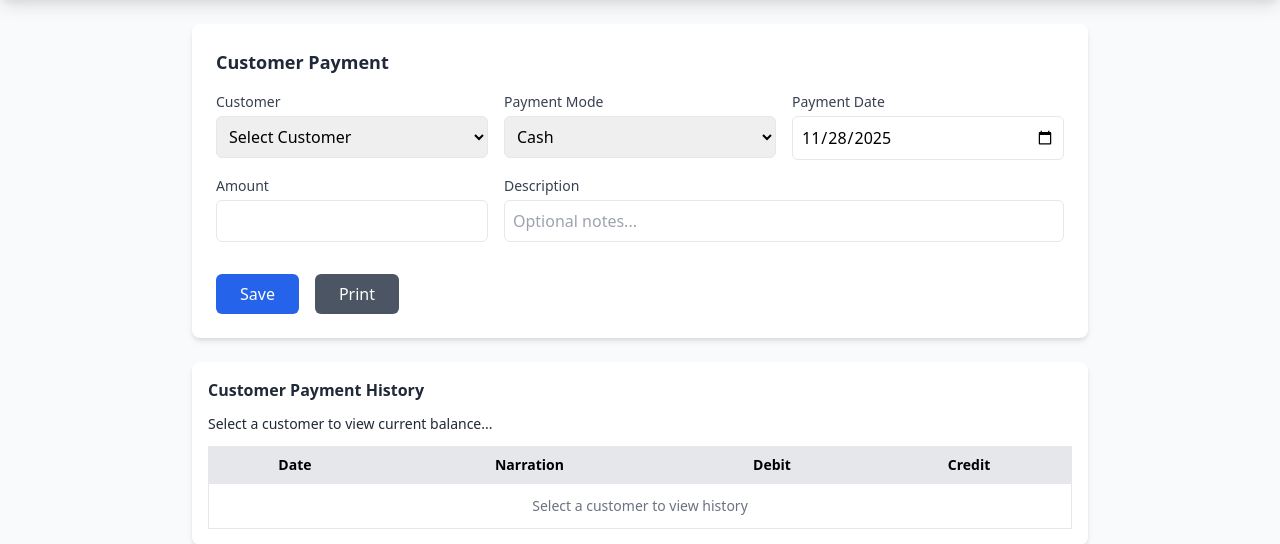
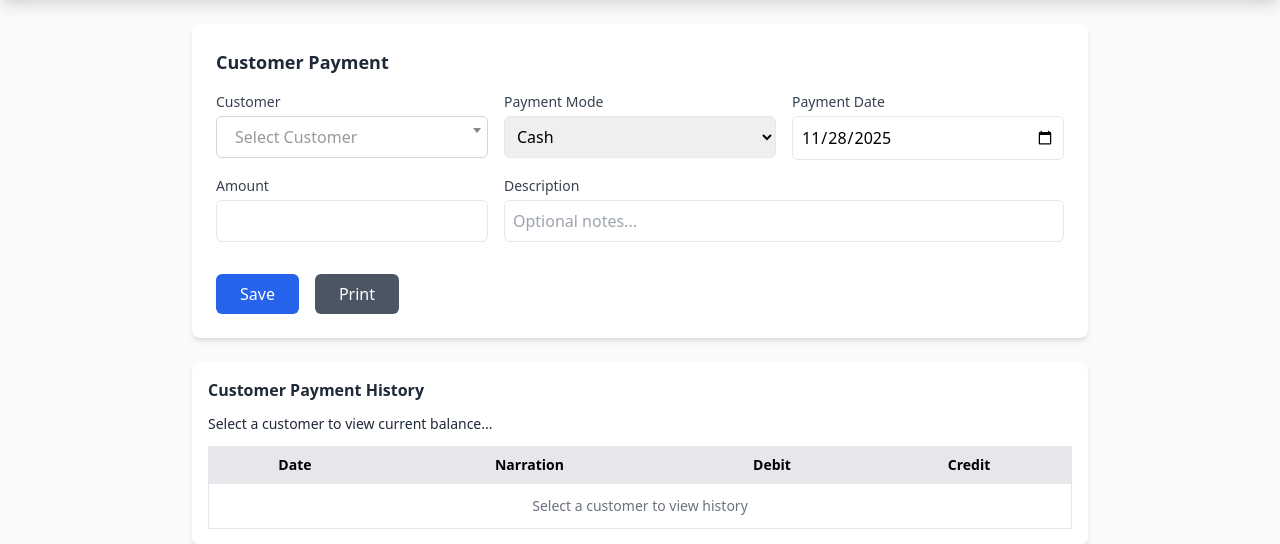
Before and after one commit to LAIBA-MIRZA-0908/sadiqprinting, a PHP site: page /payment.php in a window 1280 px wide. Shown: the part 88-632 px from the top of the page. Run offline with PHP 8.4, Linux system fonts and the light colour scheme; data comes from the database, SQL or seed files in the repository; some libraries are stand-ins or nearby versions.

Commit message:
Updated payment file

```diff
--- a/payment.php
+++ b/payment.php
@@ -60,7 +60,24 @@ if ($_SERVER['REQUEST_METHOD'] === 'POST' && isset($_POST['save_payment'])) {
 <head>
     <title>Customer Payment</title>
     <link href="https://cdn.jsdelivr.net/npm/tailwindcss@2.2.19/dist/tailwind.min.css" rel="stylesheet">
+    <!-- Select2 CSS -->
+    <link href="https://cdn.jsdelivr.net/npm/select2@4.1.0-rc.0/dist/css/select2.min.css" rel="stylesheet" />
+    <!-- Optional: Select2 theme for Bootstrap/Tailwind look (you can skip if not needed) -->
+    <style>
+      /* thora sa style taake Select2 input tailwind jaisa lage */
+      .select2-container .select2-selection--single {
+        height: 42px;
+        padding: 6px 10px;
+        border-radius: 0.375rem; /* rounded-md */
+        border: 1px solid #d1d5db; /* gray-300 */
+      }
+      .select2-container--default .select2-selection--single .select2-selection__rendered {
+        line-height: 28px;
+      }
+    </style>
     <script src="https://code.jquery.com/jquery-3.6.0.min.js"></script>
+    <!-- Select2 JS -->
+    <script src="https://cdn.jsdelivr.net/npm/select2@4.1.0-rc.0/dist/js/select2.min.js"></script>
 </head>
 <body class="bg-gray-100">
 
@@ -70,7 +87,8 @@ if ($_SERVER['REQUEST_METHOD'] === 'POST' && isset($_POST['save_payment'])) {
     <form method="POST" class="grid grid-cols-3 gap-4">
         <div>
             <label class="block text-sm font-medium text-gray-700 mb-1">Customer</label>
-            <select name="CustomerID" id="CustomerID" class="w-full border rounded-md p-2" required>
+            <!-- Added class select2 and data-placeholder -->
+            <select name="CustomerID" id="CustomerID" class="w-full border rounded-md p-2 select2" required>
                 <option value="">Select Customer</option>
                 <?php
                 $customers = $conn->query("SELECT CustomerID, CustomerName FROM tblcustomers ORDER BY CustomerName ASC");
@@ -140,9 +158,22 @@ if ($_SERVER['REQUEST_METHOD'] === 'POST' && isset($_POST['save_payment'])) {
 </div>
 
 <script>
-$('#CustomerID').change(function() {
+$(document).ready(function() {
+    // Initialize Select2 on #CustomerID
+    $('#CustomerID').select2({
+        placeholder: 'Select Customer',
+        allowClear: true,
+        width: '100%'
+    });
+
+    // when select2 selection changes, trigger same old handler
+    $('#CustomerID').on('change', function() {
         let customerId = $(this).val();
-    if (!customerId) return;
+        if (!customerId) {
+            $('#customerHistory').html('<tr><td colspan="4" class="text-center p-3 text-gray-500">Select a customer to view history</td></tr>');
+            $('#customerBalance').html('Select a customer to view current balance...');
+            return;
+        }
 
       $.ajax({
         url: 'get_customer_history.php',
@@ -152,9 +183,14 @@ $('#CustomerID').change(function() {
         success: function(res) {
             $('#customerHistory').html(res.rows);
             $('#customerBalance').html("Current Balance: <strong>" + res.balance + "</strong>");
+        },
+        error: function(xhr, status, err) {
+            console.error(err);
+            alert('History load karne mai masla aya. Console check karein.');
         }
       });
     });
+
     $('#printBtn').click(function() {
         let customerId = $('#CustomerID').val();
         if (!customerId) {
@@ -163,7 +199,7 @@ $('#printBtn').click(function() {
         }
         window.open('print_payment.php?CustomerID=' + customerId, '_blank');
     });
-
+});
 </script>
 
 </body>
```
Lines whose indentation alone changed are shown as unchanged.
